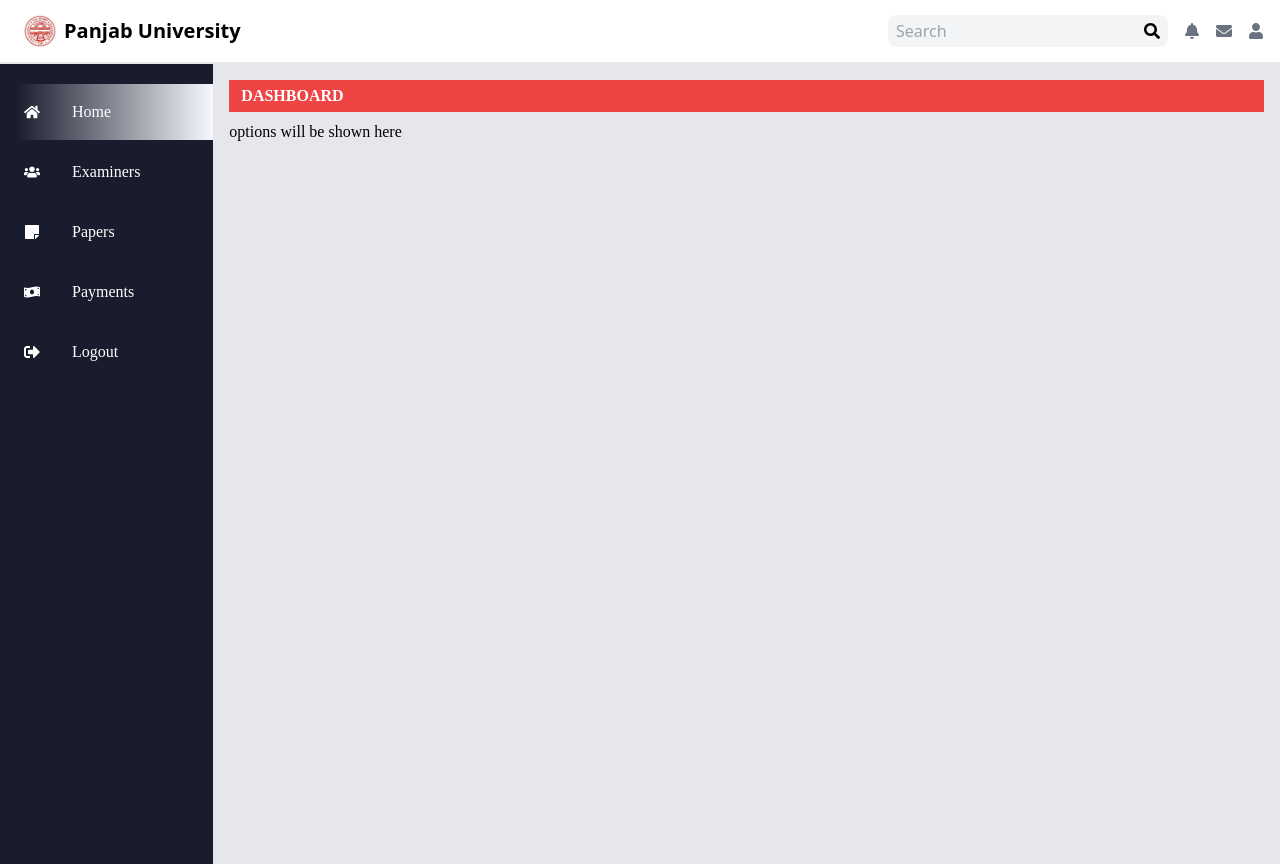
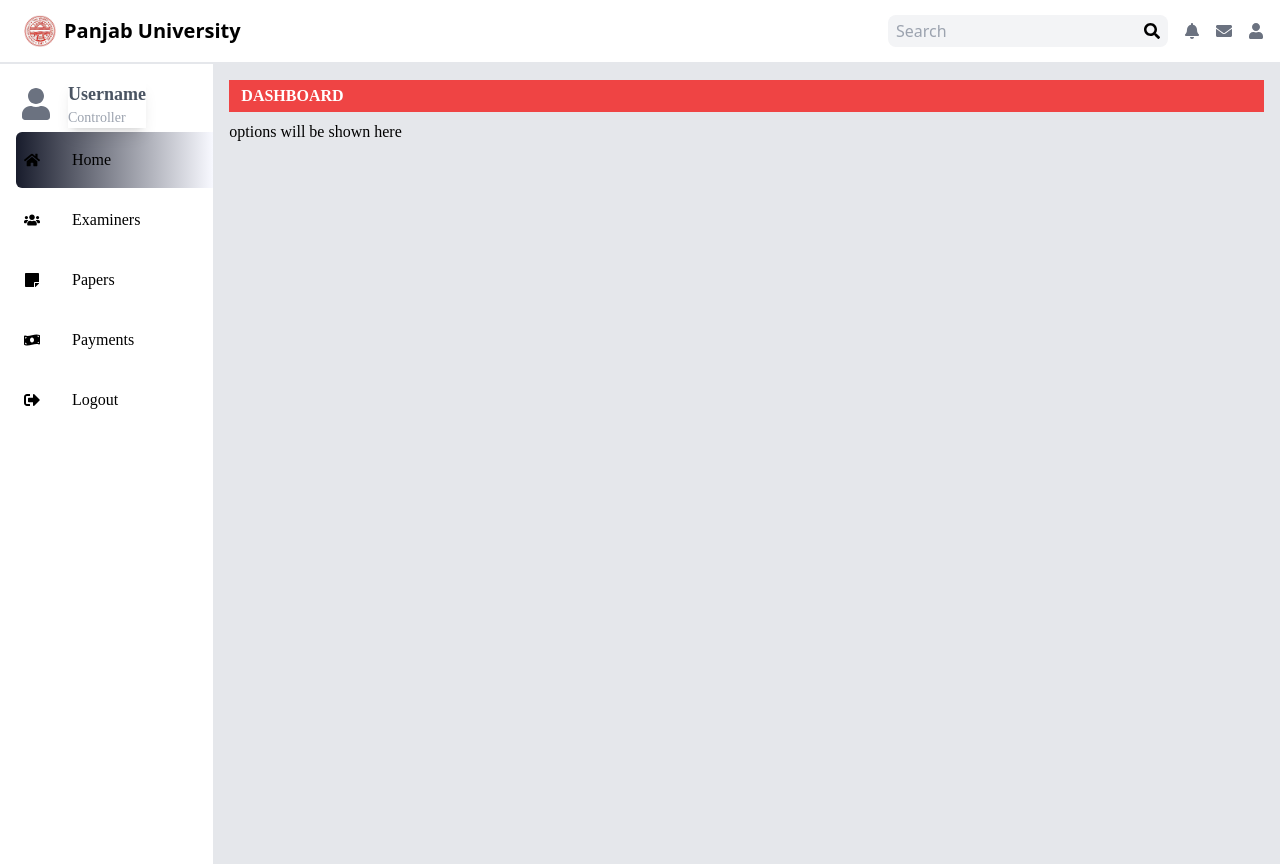
Before and after one commit to RiteshGangwar2022/PUexam, a React (Create React App) app in the folder UIETexam/client/: page /controller1/Home in a window 1280 px wide. Built offline with nearby package versions, Linux system fonts and the light colour scheme.

Commit message:
Update Sidebar.js

```diff
--- a/UIETexam/client/src/components/controller1/Sidebar.js
+++ b/UIETexam/client/src/components/controller1/Sidebar.js
@@ -1,5 +1,5 @@
 import React, { useState } from 'react';
-import { FaHome, FaMoneyBillWave, FaStickyNote ,FaSignOutAlt,FaUsers} from "react-icons/fa";
+import { FaHome, FaMoneyBillWave, FaStickyNote ,FaSignOutAlt,FaUsers,FaUser} from "react-icons/fa";
 import { useLocation } from 'react-router-dom';
 import NavButton from './NavButton';
 
@@ -19,10 +19,21 @@
 
 
   return (
-    <div className={`bg-[#181c2c] w-1/6 h-full `}>
+    <div className={` bg-white w-1/6 h-full `}>
 
 
-      <ul className={`flex-1 text-md overflow-y-auto text-white p-4 pr-0`}>
+      <ul className={`flex-1 text-md overflow-y-auto text-black p-4 pr-0`}>
+      <div className="relative ml-1 flex items-center ">
+                    <FaUser className={`text-gray-500 cursor-pointer w-8 h-8`} />
+
+                  <div class="text-gray-600 text-lg font-bold shadow-lg ml-4 font-custom-style text-crystal-grey">
+                            Username
+                        <div class="text-gray-400 text-sm font-normal">
+                             Controller
+                                    </div>
+                                           </div>
+
+                    </div>
 
       <NavButton
           text="Home"
@@ -60,6 +71,8 @@
           onClick={() => handleButtonClick("Profile")}
           active={currentPath === "/controller1/Logout"}
         />
+
+
       </ul>
     </div>
   );
```
